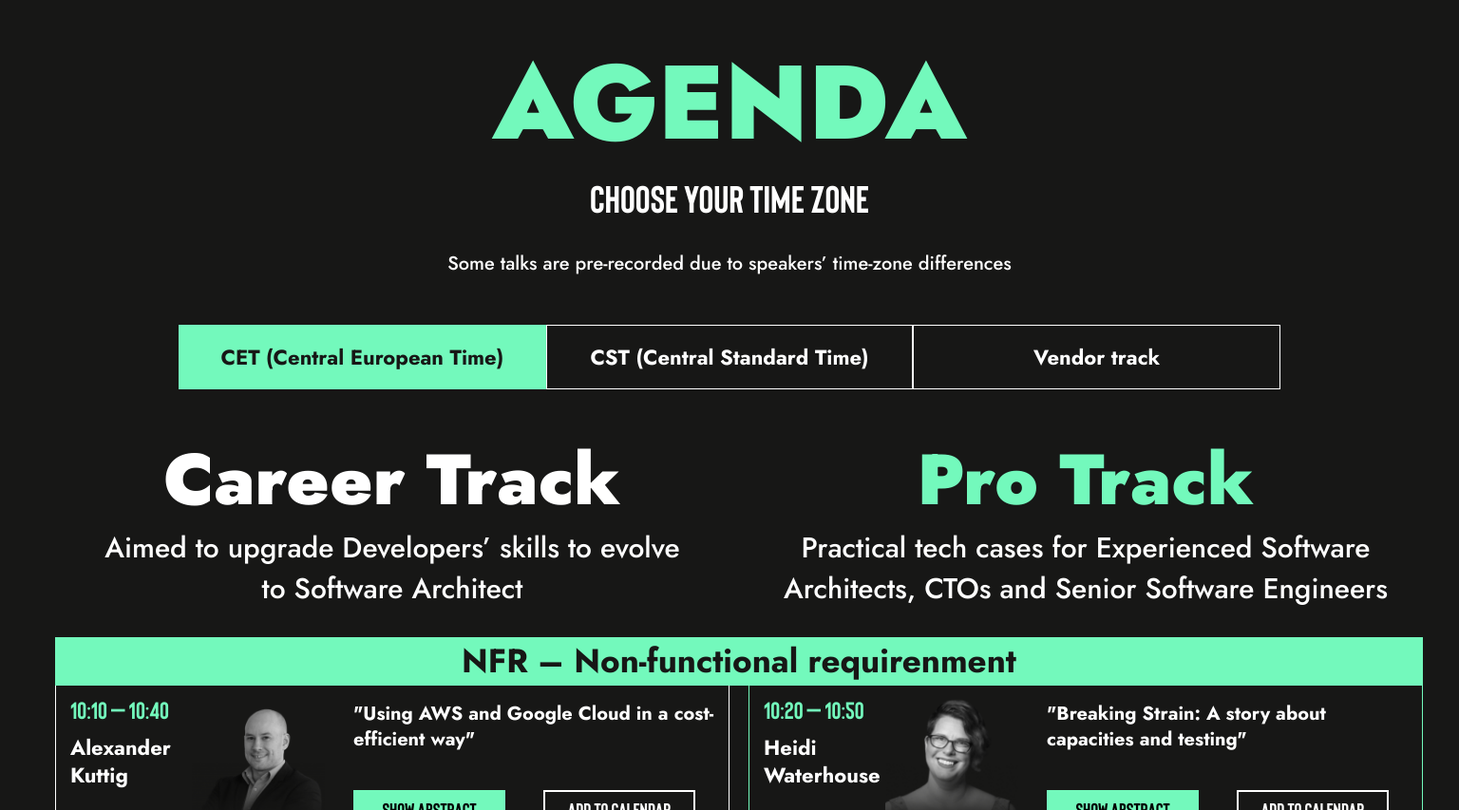
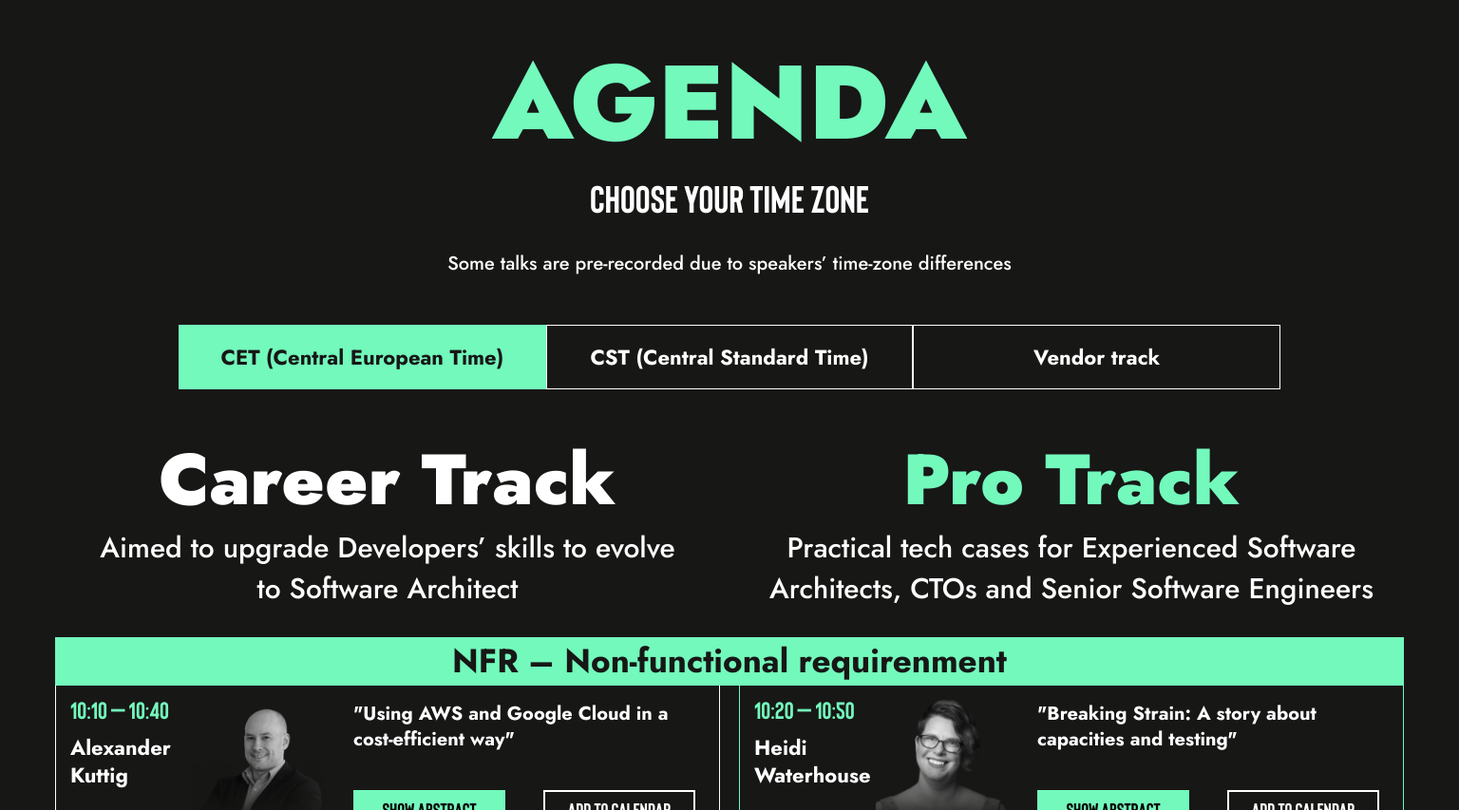
Before and after one commit to denis-gavrilenko0910/geekle, a plain HTML site: page index.html in a window 1536 px wide. Shown: the part 892-1745 px from the top of the page at 95% size. Drawn offline with Linux system fonts and the light colour scheme.

Commit message:
fix: fix x scroll

```diff
--- a/sass/components/_hero.scss
+++ b/sass/components/_hero.scss
@@ -35,8 +35,6 @@
       url("../img/desktop-background.jpg");
   }
   @media screen and (min-width: 1920px) {
-    width: 1920px;
-
     background-image: linear-gradient(
         180deg,
         rgba(23, 23, 22, 0) 57.87%,
--- a/sass/components/_tracks.scss
+++ b/sass/components/_tracks.scss
@@ -118,7 +118,7 @@
     display: none;
   }
   @media screen and (min-width: 1440px) {
-    width: 1440px;
+    width: 1420px;
   }
   @media screen and (min-width: 1920px) {
     width: 1860px;
@@ -227,7 +227,7 @@
 
   @media screen and (min-width: 1440px) {
     margin-left: 30px;
-    width: 410px;
+    width: 370px;
   }
 
   @media screen and (min-width: 1920px) {
--- a/sass/layout/_header.scss
+++ b/sass/layout/_header.scss
@@ -39,7 +39,7 @@
     max-width: 355px;
     padding: 10px 17px;
   }
-  @media screen and (min-width: 1500px) {
+  @media screen and (min-width: 1440px) {
     max-width: 1160px;
     padding: 19px 0px;
 
```
Also changed, not shown: css/main.css, css/main.min.css, 2 other files.
